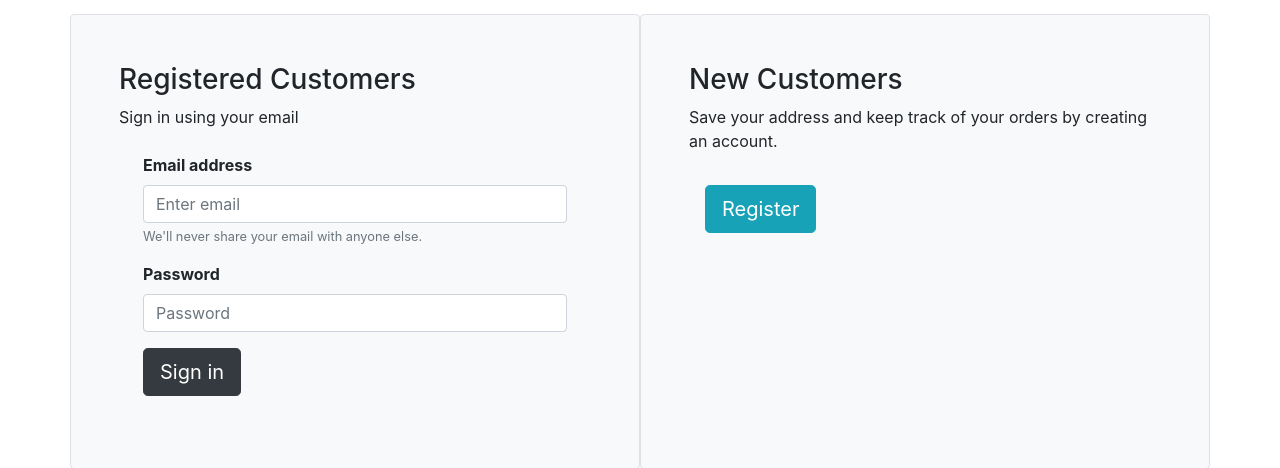
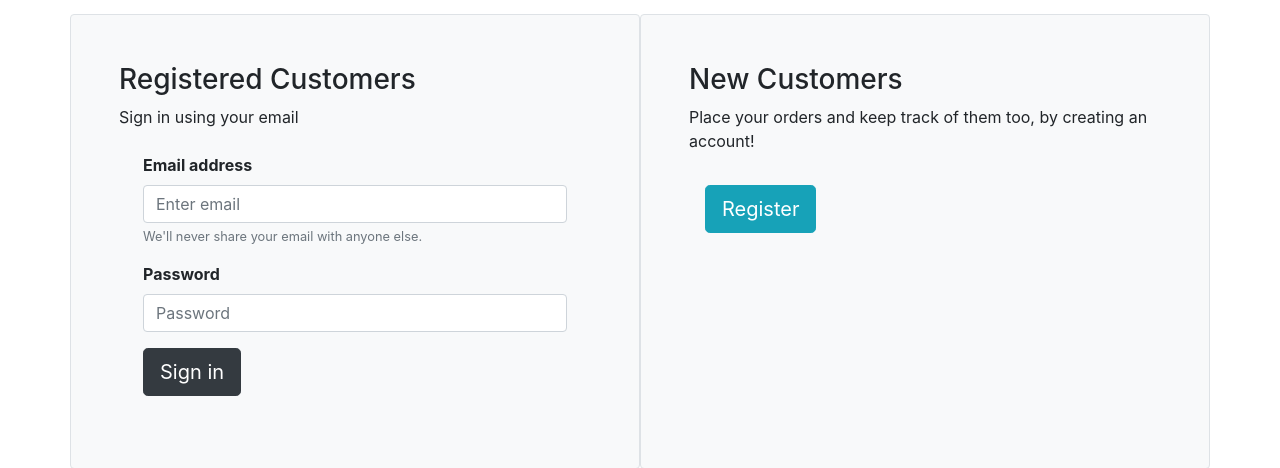
Before and after one commit to 3thanpowell/website-integration, a PHP site: page /view/login.php in a window 1280 px wide. Shown: the part 231-699 px from the top of the page. Run offline with PHP 8.4, Linux system fonts and the light colour scheme.

Commit message:
Change text

```diff
--- a/the_mobile_hour/view/login.php
+++ b/the_mobile_hour/view/login.php
@@ -64,7 +64,7 @@
         <div class="col-lg-6 col-sm-12 col-md-12 border rounded bg-light p-5">
 
           <h3 class="">New Customers</h3>
-          <p class="">Save your address and keep track of your orders by creating an account.</p>
+          <p class="">Place your orders and keep track of them too, by creating an account!</p>
 
 
           <a href="signup.php" class="text-white btn btn-info btn-lg m-3" style="text-decoration: none; !important">Register</a>
```
